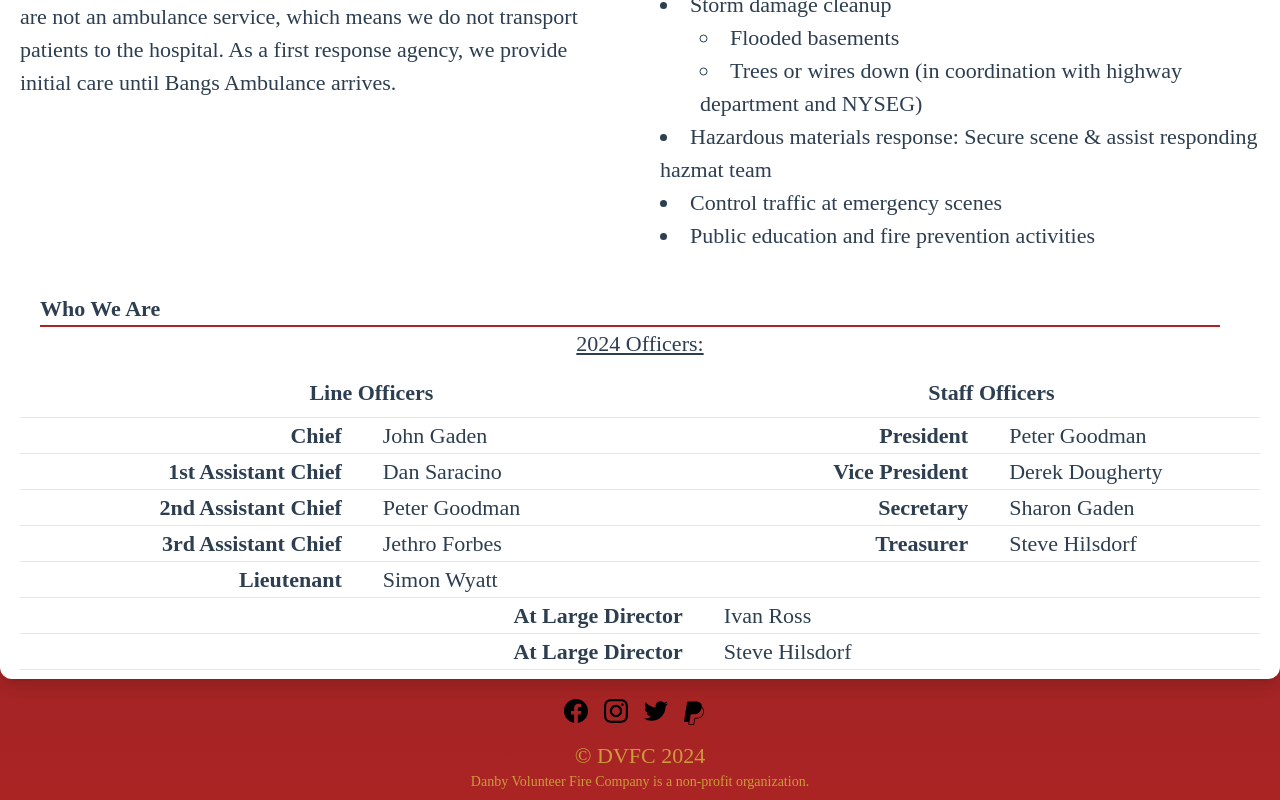
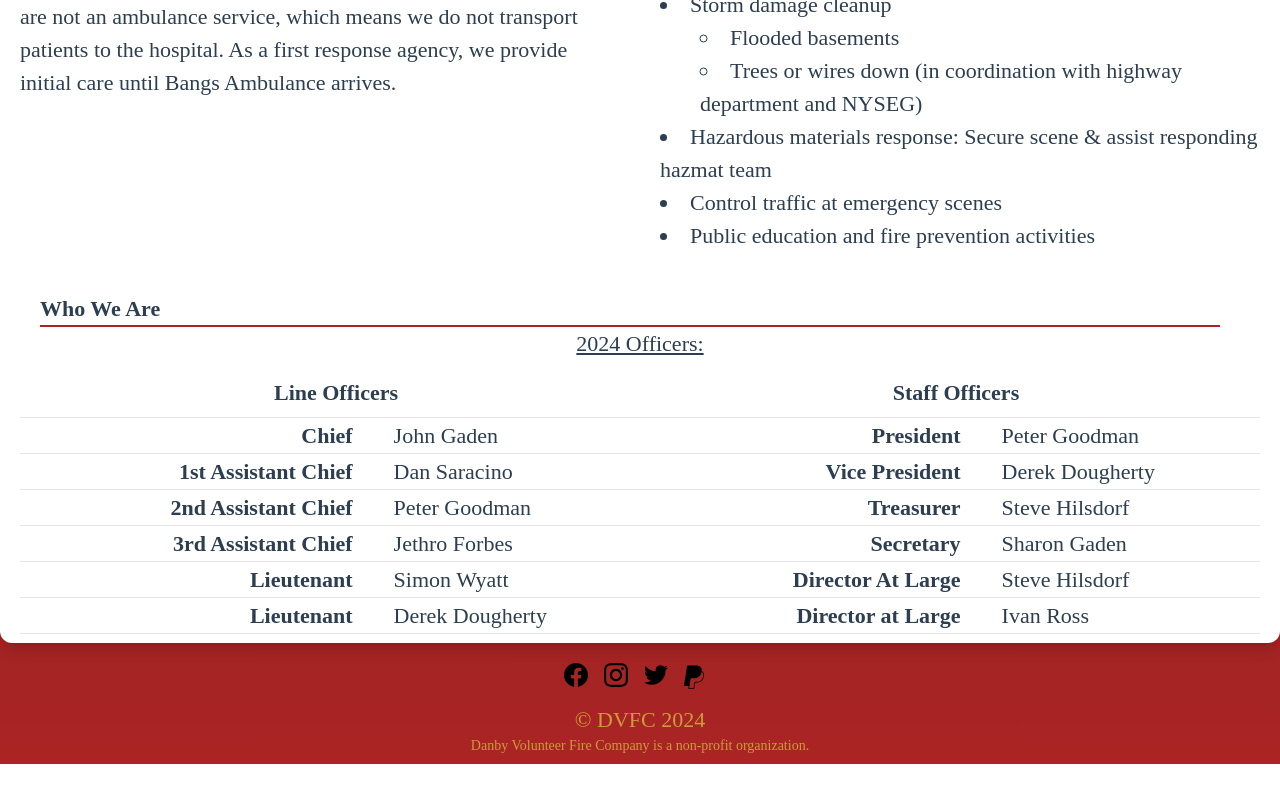
Before and after one commit to jdimichele/DanbyFireDept, a Vue app: page /about in a window 1280 px wide. Shown: the part 1480-2280 px from the top of the page. After the commit the page ends 2244 px from the top, so only its background shows below. Built offline with nearby package versions, Linux system fonts and the light colour scheme; no server answers.

Commit message:
Changing Officers for 2025 on AboutPage.

```diff
--- a/src/pages/AboutPage.vue
+++ b/src/pages/AboutPage.vue
@@ -179,33 +179,32 @@
                     <th class="text-right pr-10">2nd Assistant Chief</th>
                     <td>Peter Goodman</td>
 
-                    <th class="text-right pr-10">Secretary</th>
-                    <td>Sharon Gaden</td>
+                    <th class="text-right pr-10">Treasurer</th>
+                    <td>Steve Hilsdorf</td>
                   </tr>
 
                   <tr class="border-b">
                     <th class="text-right pr-10">3rd Assistant Chief</th>
                     <td>Jethro Forbes</td>
 
-                    <th class="text-right pr-10">Treasurer</th>
+                    <th class="text-right pr-10">Secretary</th>
+                    <td>Sharon Gaden</td>
+                  </tr>
+
+                  <tr class="border-b">
+                    <th class="text-right pr-10">Lieutenant</th>
+                    <td>Simon Wyatt</td>
+
+                    <th class="text-right pr-10">Director At Large</th>
                     <td>Steve Hilsdorf</td>
                   </tr>
 
                   <tr class="border-b">
                     <th class="text-right pr-10">Lieutenant</th>
-                    <td>Simon Wyatt</td>
-                  </tr>
+                    <td>Derek Dougherty</td>
 
-                  <tr class="border-b">
-                    <td></td>
-                    <th class="text-right pr-10">At Large Director</th>
+                    <th class="text-right pr-10">Director at Large</th>
                     <td>Ivan Ross</td>
-                  </tr>
-
-                  <tr class="border-b">
-                    <td></td>
-                    <th class="text-right pr-10">At Large Director</th>
-                    <td>Steve Hilsdorf</td>
                   </tr>
                 </tbody>
               </table>
```
